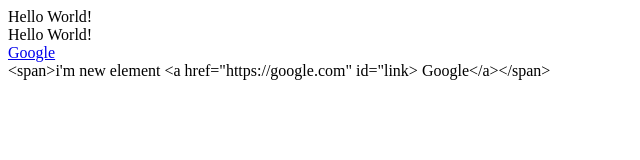
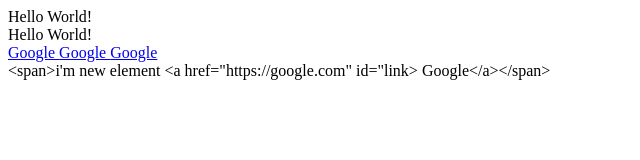
Before and after one commit to asyakazieva/advancedJS, a plain HTML site: page less5/index.html in a window 1280 px wide. Shown: the whole page, without its empty margins (0-640 px from the left). Drawn offline with nearby package versions, Linux system fonts and the light colour scheme.

Commit message:
newLinks

```diff
--- a/less5/index.html
+++ b/less5/index.html
@@ -21,6 +21,8 @@
     <div id="app">
         <div>{{ title }}</div>
         <div>{{ sayHello() }}</div>
+        <a :href="link"> Google </a>
+        <a :href="link"> Google </a>
         <a :href="link"> Google </a>
         <div>{{ completeElement}}</div>
     </div>
```
